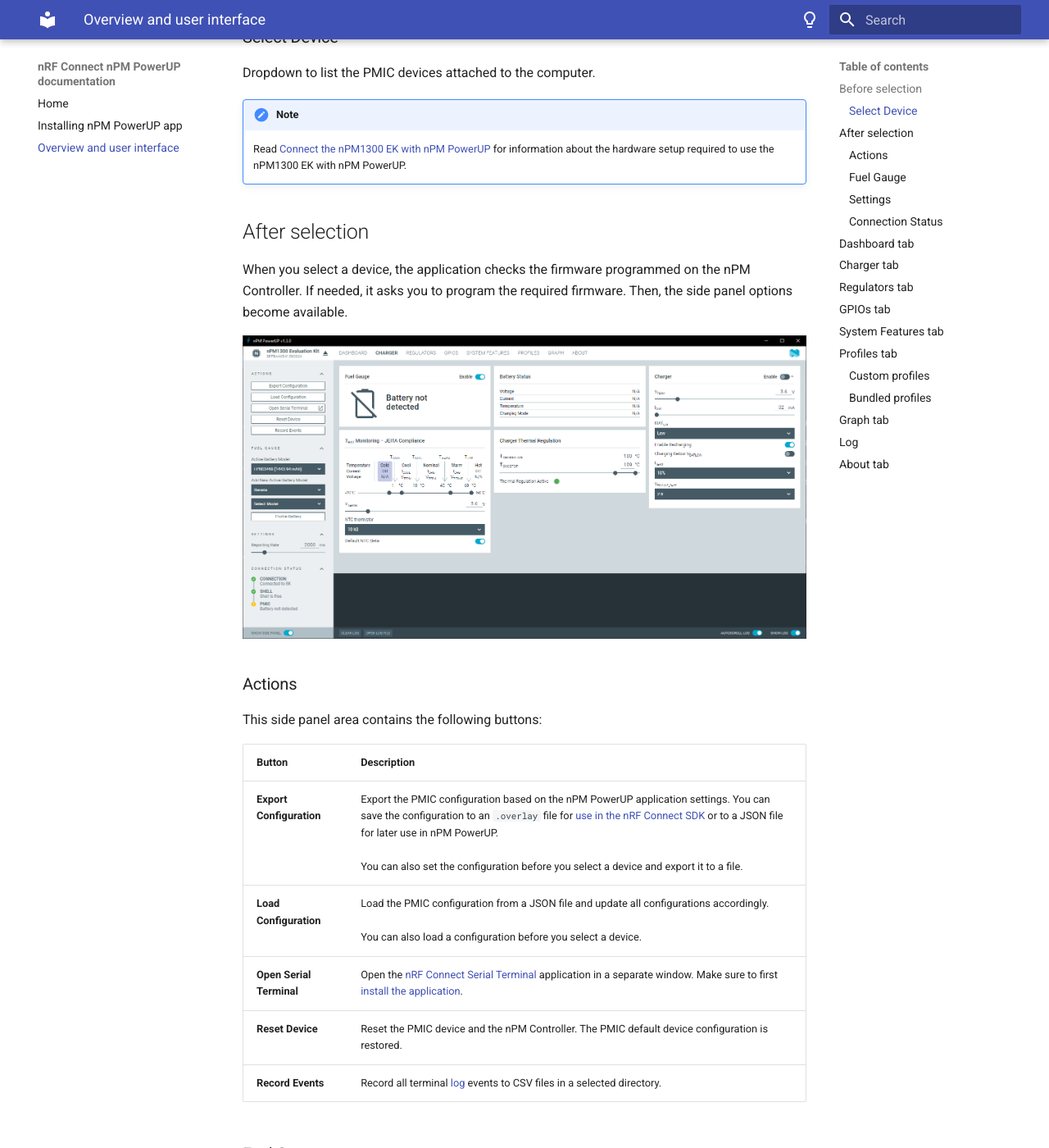
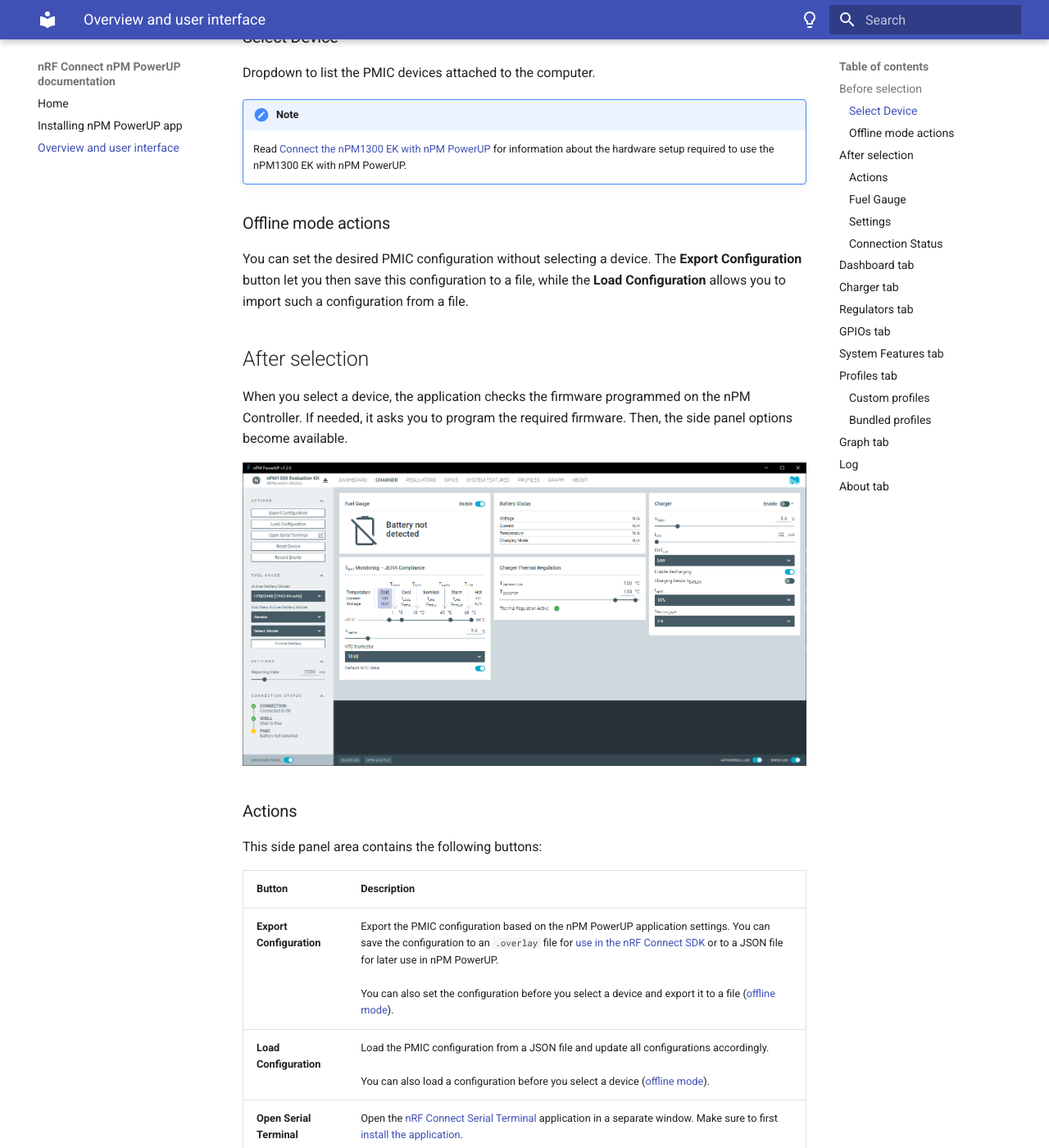
Before and after one commit to NordicSemiconductor/pc-nrfconnect-npm, an MkDocs documentation site: the page built from doc/docs/overview.md, in a window 1280 px wide and 1400 px high, scrolled down 1118 px. Shown: the whole window at 82% size. Built offline with MkDocs 1.6.1 and Material for MkDocs 9.7.7, drawn with Linux system fonts in a browser that asks for light colours; some of the changed text lies outside the part shown.

Commit message:
edits from Kyle
Signed-off-by: Grzegorz Ferenc <Grzegorz.Ferenc@nordicsemi.no>

```diff
--- a/doc/docs/overview.md
+++ b/doc/docs/overview.md
@@ -22,6 +22,11 @@
 !!! note "Note"
       Read [Connect the nPM1300 EK with nPM PowerUP](https://docs.nordicsemi.com/bundle/ug_npm1300_ek/page/UG/nPM1300_EK/use_ek_power_up.html) for information about the hardware setup required to use the nPM1300 EK with nPM PowerUP.
 
+### Offline mode actions
+
+You can set the desired PMIC configuration without selecting a device.
+The **Export Configuration** button let you then save this configuration to a file, while the **Load Configuration** allows you to import such a configuration from a file.
+
 ## After selection
 
 When you select a device, the application checks the firmware programmed on the nPM Controller. If needed, it asks you to program the required firmware.
@@ -35,8 +40,8 @@
 
 |          Button          | Description |
 | ------------------------ | ----------- |
-| **Export Configuration** | Export the PMIC configuration based on the nPM PowerUP application settings. You can save the configuration to an `.overlay` file for [use in the nRF Connect SDK](https://docs.nordicsemi.com/bundle/ncs-latest/page/nrf/device_guides/pmic/npm1300.html#importing_an_overlay_from_npm_powerup) or to a JSON file for later use in nPM PowerUP.</br></br>You can also set the configuration before you select a device and export it to a file. |
-| **Load Configuration**   | Load the PMIC configuration from a JSON file and update all configurations accordingly.</br></br>You can also load a configuration before you select a device.  |
+| **Export Configuration** | Export the PMIC configuration based on the nPM PowerUP application settings. You can save the configuration to an `.overlay` file for [use in the nRF Connect SDK](https://docs.nordicsemi.com/bundle/ncs-latest/page/nrf/device_guides/pmic/npm1300.html#importing_an_overlay_from_npm_powerup) or to a JSON file for later use in nPM PowerUP.</br></br>You can also set the configuration before you select a device and export it to a file ([offline mode](#offline-mode-actions)). |
+| **Load Configuration**   | Load the PMIC configuration from a JSON file and update all configurations accordingly.</br></br>You can also load a configuration before you select a device ([offline mode](#offline-mode-actions)).  |
 | **Open Serial Terminal** | Open the [nRF Connect Serial Terminal](https://docs.nordicsemi.com/bundle/nrf-connect-serial-terminal/page/index.html) application in a separate window. Make sure to first [install the application](). |
 | **Reset Device**         | Reset the PMIC device and the nPM Controller. The PMIC default device configuration is restored.  |
 | **Record Events**        | Record all terminal [log](#log) events to CSV files in a selected directory. |
@@ -53,7 +58,7 @@
 
 ### Settings
 
-This side panel area lets you configure the reporting rate.
+This side panel area lets you configure the reporting rate. This can affect the frequency of the data in the [**Graph** tab](#graph-tab) and on the **Battery Status** tile in the **Dashboard** and **Charger** tabs.
 
 ### Connection Status
 
```
